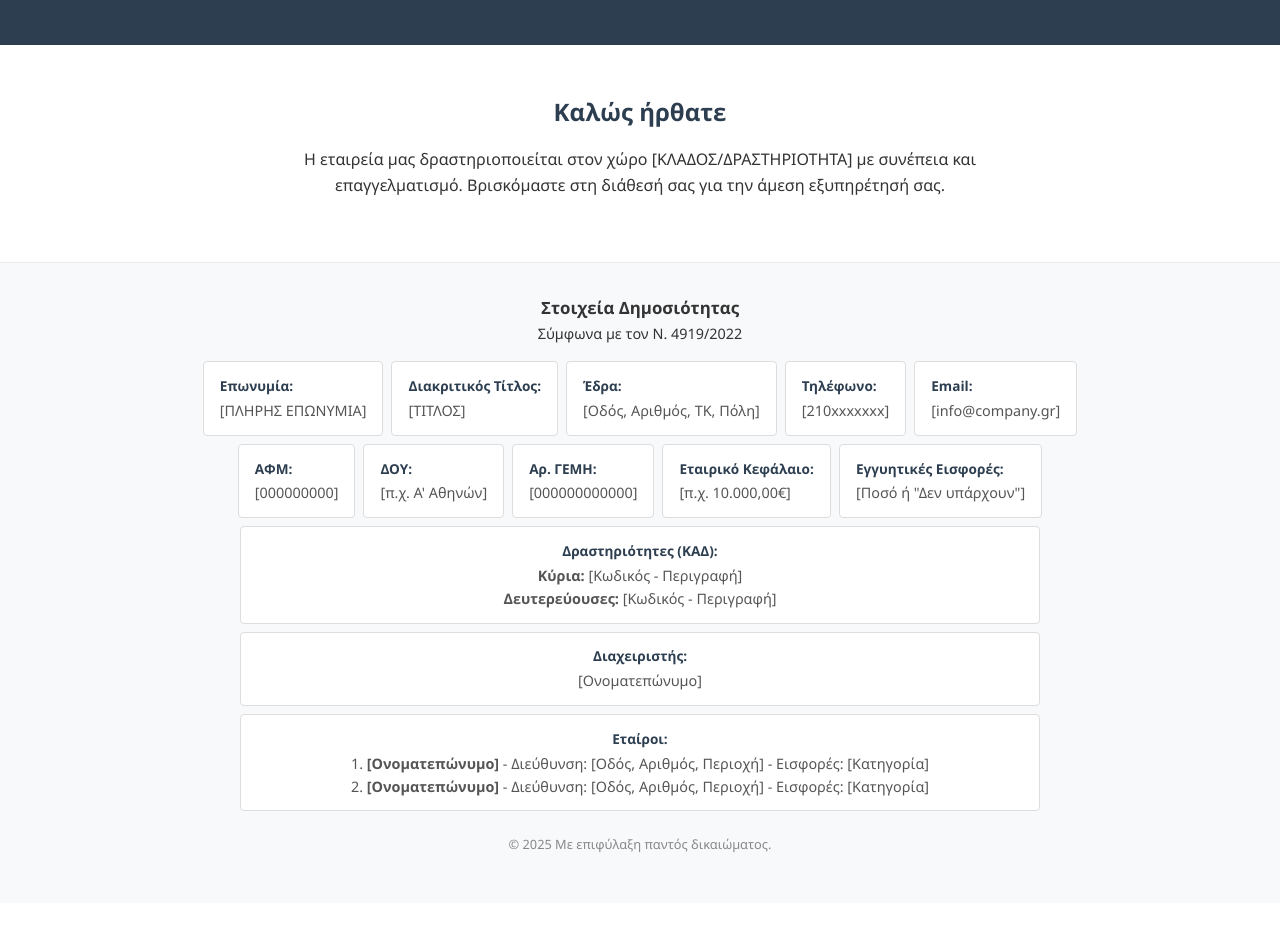
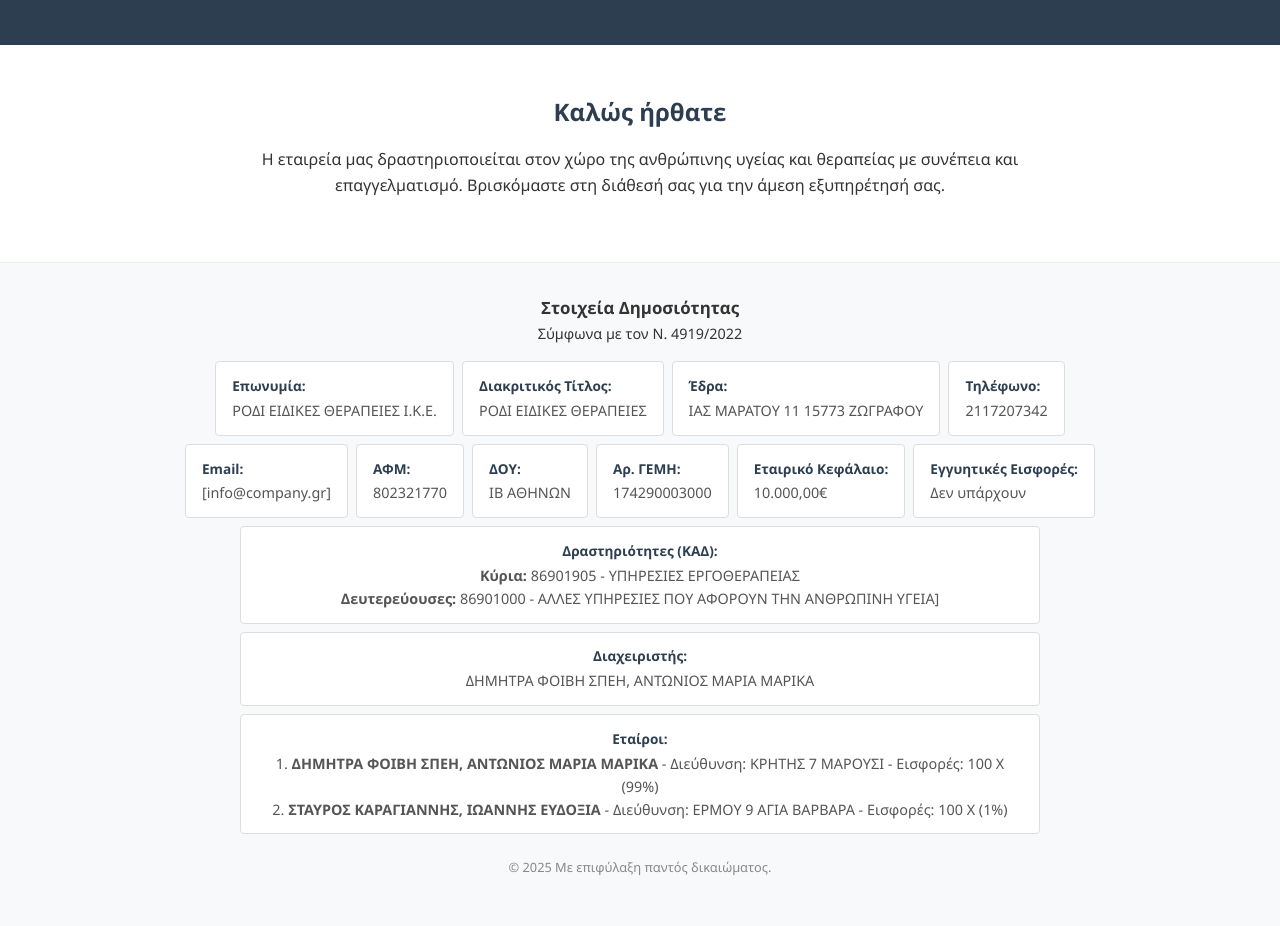
Before and after one commit to panos1924T/rodi-ike, a plain HTML site: page index.html in a window 1280 px wide. Shown: the part 120-1046 px from the top of the page. Before the commit the page ends 1023 px from the top, so only its background shows below. Drawn offline with Linux system fonts and the light colour scheme.

Commit message:
Update index.html "feat: add rodi's company details"

```diff
--- a/index.html
+++ b/index.html
@@ -3,8 +3,8 @@
 <head>
     <meta charset="UTF-8">
     <meta name="viewport" content="width=device-width, initial-scale=1.0">
-    <title>Επωνυμία Εταιρείας | Επίσημη Ιστοσελίδα</title>
-    <meta name="description" content="Επίσημη ιστοσελίδα της εταιρείας [ΕΠΩΝΥΜΙΑ].">
+    <title>ΡΟΔΙ ΕΙΔΙΚΕΣ ΘΕΡΑΠΕΙΕΣ Ι.Κ.Ε. | Επίσημη Ιστοσελίδα</title>
+    <meta name="description" content="Επίσημη ιστοσελίδα της εταιρείας ΡΟΔΙ ΕΙΔΙΚΕΣ ΘΕΡΑΠΕΙΕΣ Ι.Κ.Ε..">
 
     <style>
         /* Reset & Base Styles */
@@ -37,13 +37,13 @@
 <body>
 
     <header>
-        <h1 id="company-name">[ΠΛΗΡΗΣ ΕΠΩΝΥΜΙΑ ΕΤΑΙΡΕΙΑΣ]</h1>
-        <p>[ΔΙΑΚΡΙΤΙΚΟΣ ΤΙΤΛΟΣ]</p> </header>
+        <h1 id="company-name">ΡΟΔΙ ΕΙΔΙΚΕΣ ΘΕΡΑΠΕΙΕΣ Ι.Κ.Ε.</h1>
+        <p>ΡΟΔΙ ΕΙΔΙΚΕΣ ΘΕΡΑΠΕΙΕΣ</p> </header>
 
     <main>
         <h2>Καλώς ήρθατε</h2>
         <p>
-            Η εταιρεία μας δραστηριοποιείται στον χώρο [ΚΛΑΔΟΣ/ΔΡΑΣΤΗΡΙΟΤΗΤΑ] με συνέπεια και επαγγελματισμό.
+            Η εταιρεία μας δραστηριοποιείται στον χώρο της ανθρώπινης υγείας και θεραπείας με συνέπεια και επαγγελματισμό.
             Βρισκόμαστε στη διάθεσή σας για την άμεση εξυπηρέτησή σας.
         </p>
     </main>
@@ -56,19 +56,19 @@
             <ul class="legal-info">
                 <li>
                     <span class="legal-label">Επωνυμία:</span>
-                    <span class="legal-value" id="legal-name">[ΠΛΗΡΗΣ ΕΠΩΝΥΜΙΑ]</span>
+                    <span class="legal-value" id="legal-name">ΡΟΔΙ ΕΙΔΙΚΕΣ ΘΕΡΑΠΕΙΕΣ Ι.Κ.Ε.</span>
                 </li>
                 <li>
                     <span class="legal-label">Διακριτικός Τίτλος:</span>
-                    <span class="legal-value">[ΤΙΤΛΟΣ]</span>
+                    <span class="legal-value">ΡΟΔΙ ΕΙΔΙΚΕΣ ΘΕΡΑΠΕΙΕΣ</span>
                 </li>
                 <li>
                     <span class="legal-label">Έδρα:</span>
-                    <span class="legal-value">[Οδός, Αριθμός, ΤΚ, Πόλη]</span>
+                    <span class="legal-value">ΙΑΣ ΜΑΡΑΤΟΥ 11 15773 ΖΩΓΡΑΦΟΥ</span>
                 </li>
                 <li>
                     <span class="legal-label">Τηλέφωνο:</span>
-                    <span class="legal-value">[210xxxxxxx]</span>
+                    <span class="legal-value">2117207342</span>
                 </li>
                 <li>
                     <span class="legal-label">Email:</span>
@@ -77,44 +77,44 @@
 
                 <li>
                     <span class="legal-label">ΑΦΜ:</span>
-                    <span class="legal-value">[000000000]</span>
+                    <span class="legal-value">802321770</span>
                 </li>
                 <li>
                     <span class="legal-label">ΔΟΥ:</span>
-                    <span class="legal-value">[π.χ. Α' Αθηνών]</span>
+                    <span class="legal-value">ΙΒ ΑΘΗΝΩΝ</span>
                 </li>
                 <li>
                     <span class="legal-label">Αρ. ΓΕΜΗ:</span>
-                    <span class="legal-value">[000000000000]</span>
+                    <span class="legal-value">174290003000</span>
                 </li>
 
                 <li>
                     <span class="legal-label">Εταιρικό Κεφάλαιο:</span>
-                    <span class="legal-value">[π.χ. 10.000,00€]</span>
+                    <span class="legal-value">10.000,00€</span>
                 </li>
                 <li>
                     <span class="legal-label">Εγγυητικές Εισφορές:</span>
-                    <span class="legal-value">[Ποσό ή "Δεν υπάρχουν"]</span>
+                    <span class="legal-value">Δεν υπάρχουν</span>
                 </li>
 
                 <li class="full-width">
                     <span class="legal-label">Δραστηριότητες (ΚΑΔ):</span>
                     <span class="legal-value">
-                        <strong>Κύρια:</strong> [Κωδικός - Περιγραφή]<br>
-                        <strong>Δευτερεύουσες:</strong> [Κωδικός - Περιγραφή]
+                        <strong>Κύρια:</strong> 86901905 - ΥΠΗΡΕΣΙΕΣ ΕΡΓΟΘΕΡΑΠΕΙΑΣ<br>
+                        <strong>Δευτερεύουσες:</strong> 86901000 - ΑΛΛΕΣ ΥΠΗΡΕΣΙΕΣ ΠΟΥ ΑΦΟΡΟΥΝ ΤΗΝ ΑΝΘΡΩΠΙΝΗ ΥΓΕΙΑ]
                     </span>
                 </li>
 
                 <li class="full-width">
                     <span class="legal-label">Διαχειριστής:</span>
-                    <span class="legal-value">[Ονοματεπώνυμο]</span>
+                    <span class="legal-value">ΔΗΜΗΤΡΑ ΦΟΙΒΗ ΣΠΕΗ, ΑΝΤΩΝΙΟΣ ΜΑΡΙΑ ΜΑΡΙΚΑ</span>
                 </li>
 
                 <li class="full-width">
                     <span class="legal-label">Εταίροι:</span>
                     <span class="legal-value">
-                        1. <strong>[Ονοματεπώνυμο]</strong> - Διεύθυνση: [Οδός, Αριθμός, Περιοχή] - Εισφορές: [Κατηγορία]<br>
-                        2. <strong>[Ονοματεπώνυμο]</strong> - Διεύθυνση: [Οδός, Αριθμός, Περιοχή] - Εισφορές: [Κατηγορία]
+                        1. <strong>ΔΗΜΗΤΡΑ ΦΟΙΒΗ ΣΠΕΗ, ΑΝΤΩΝΙΟΣ ΜΑΡΙΑ ΜΑΡΙΚΑ</strong> - Διεύθυνση: ΚΡΗΤΗΣ 7 ΜΑΡΟΥΣΙ - Εισφορές: 100 Χ (99%)<br>
+                        2. <strong>ΣΤΑΥΡΟΣ ΚΑΡΑΓΙΑΝΝΗΣ, ΙΩΑΝΝΗΣ ΕΥΔΟΞΙΑ </strong> - Διεύθυνση: ΕΡΜΟΥ 9 ΑΓΙΑ ΒΑΡΒΑΡΑ - Εισφορές: 100 Χ (1%)
                     </span>
                 </li>
             </ul>
```
